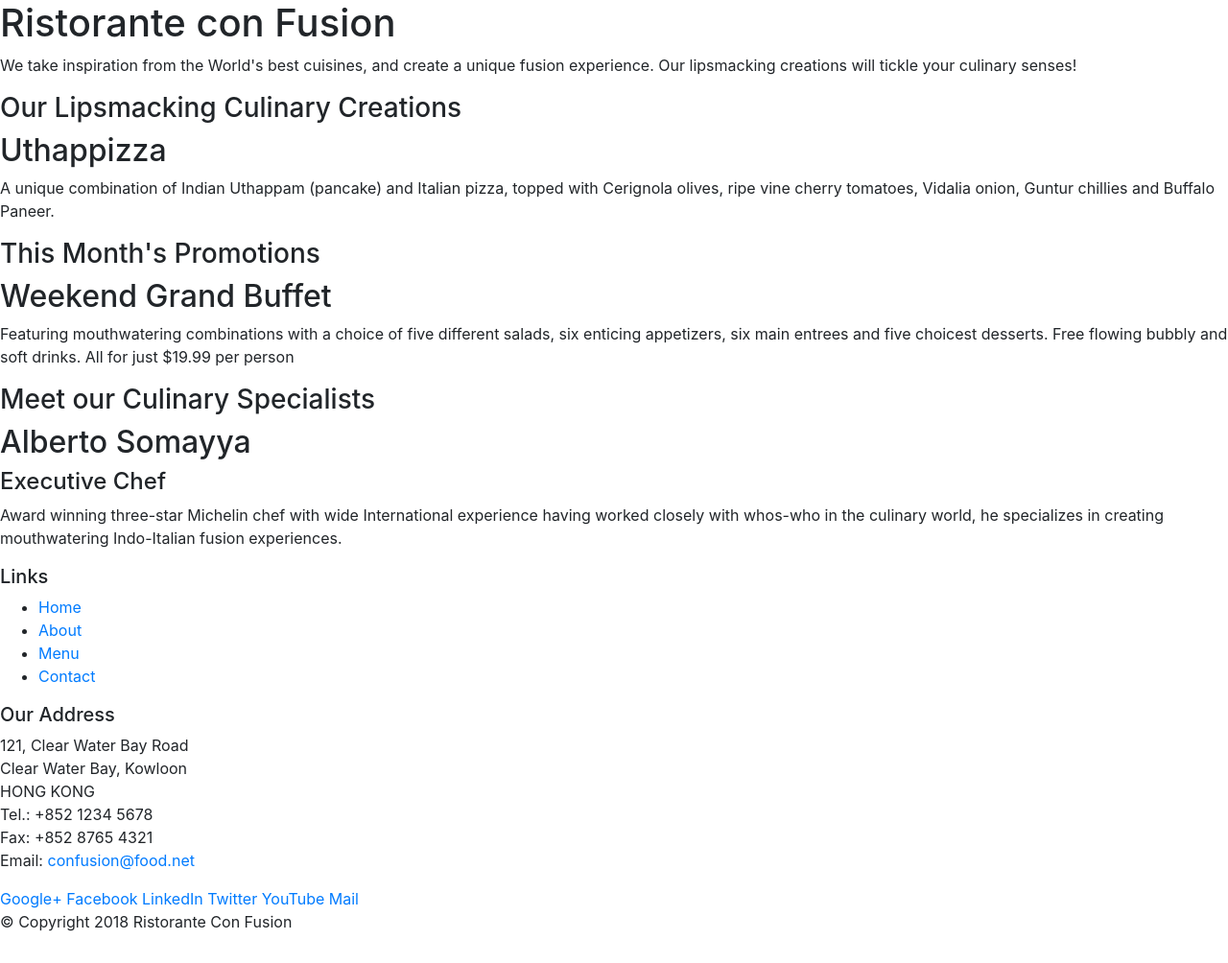
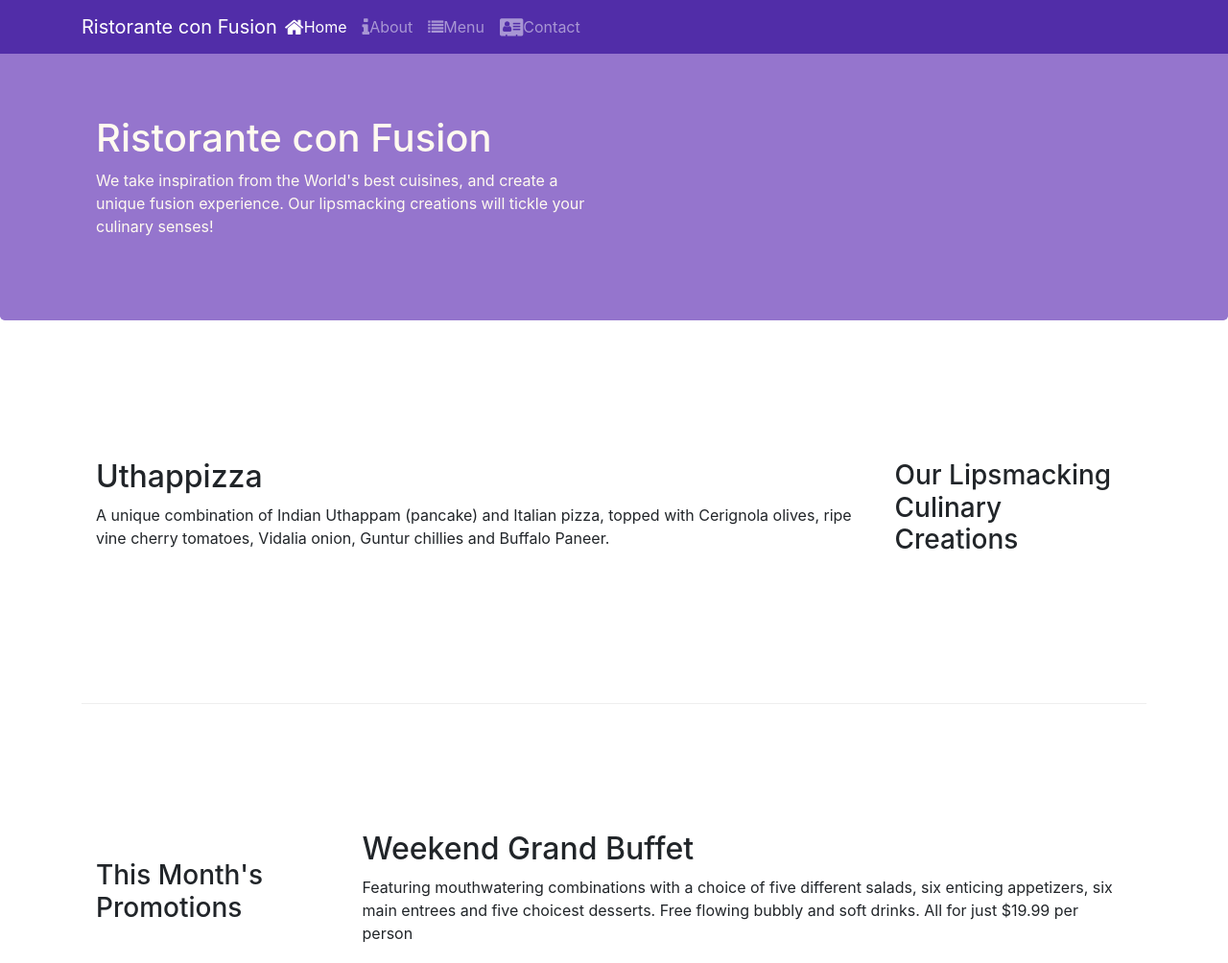
Before and after one commit to sharmatanesh/Coursera-Bootstrap-UI-Frontend-with-ReactJS, a website: page index.html in a window 1280 px wide. Shown: the top 1004 px of the page at 96% size. Drawn offline with nearby package versions, Linux system fonts and the light colour scheme.

Commit message:
navbar and icons added

```diff
--- a/index.html
+++ b/index.html
@@ -4,55 +4,73 @@
 <head>
     <!-- Required meta tags-->
     <meta charset="utf-8">
-    <meta name="viewport" content="width=device-width, inital-scale=1, shrink-to-fit=no">
+    <meta name="viewport" content="width=device-width, initial-scale=1, shrink-to-fit=no">
     <meta http-equiv="x-ua-compatible" content="ie=edge">
     <!--Bootstrap css link-->
     <link rel="stylesheet" href="node_modules/bootstrap/dist/css/bootstrap.min.css">
+    <link rel="stylesheet" href="styles.css">
+    <link rel="stylesheet" href="node_modules/font-awesome/css/font-awesome.min.css">
+    <link rel="stylesheet" href="node_modules/bootstrap-social/bootstrap-social.css">
     <title>Ristorante Con Fusion</title>
 </head>
 
 <body>
-
-    <header>
-        <div>
-            <div>
-                <div>
+    <nav class="navbar navbar-dark navbar-expand-sm fixed-top">
+        <div class="container">
+            <button class="navbar-toggler" type="button" data-toggle="collapse" data-target="#Navbar">
+                <span class="navbar-toggler-icon"></span>
+            </button>
+            <a class="navbar-brand mr-auto" href="#">Ristorante con Fusion</a>
+            <div class="collapse navbar-collapse" id="Navbar">
+                <ul class="navbar-nav mr-auto">
+                    <li class="nav-item active"><a href="#" class="nav-link"><span class="fa fa-home fa-lg"></span>Home</a></li>
+                    <li class="nav-item"><a href="./aboutus.html" class="nav-link"><span class="fa fa-info fa-lg"></span>About</a></li>
+                    <li class="nav-item"><a href="#" class="nav-link"><span class="fa fa-list fa-list"></span>Menu</a></li>
+                    <li class="nav-item"><a href="#" class="nav-link"><span class="fa fa-address-card fa-lg"></span>Contact</a></li>
+                </ul>
+            </div>
+        </div>
+    </nav>
+    <header class="jumbotron">
+        <div class="container">
+            <div class="row row-header">
+                <div class="col-12 col-sm-6">
                     <h1>Ristorante con Fusion</h1>
                     <p>We take inspiration from the World's best cuisines, and create a unique fusion experience. Our lipsmacking creations will tickle your culinary senses!</p>
                 </div>
-                <div>
+                <div class="col-12 col-sm">
                 </div>
             </div>
         </div>
     </header>
 
-    <div>
-        <div>
-            <div>
+    <div class="container">
+        <div class="row row-content align-items-center">
+            <div class="col-12 col-sm-4 order-sm-last col-md-3">
                 <h3>Our Lipsmacking Culinary Creations</h3>
             </div>
-            <div>
+            <div class="col col-sm order-sm-first col-md">
                 <h2>Uthappizza</h2>
                 <p>A unique combination of Indian Uthappam (pancake) and Italian pizza, topped with Cerignola olives, ripe vine cherry tomatoes, Vidalia onion, Guntur chillies and Buffalo Paneer.</p>
             </div>
         </div>
 
 
-        <div>
-            <div>
+        <div class="row row-content align-items-center">
+            <div class="col-12 col-sm-4 col-md-3">
                 <h3>This Month's Promotions</h3>
             </div>
-            <div>
+            <div class="col col-sm col-md">
                 <h2>Weekend Grand Buffet</h2>
                 <p>Featuring mouthwatering combinations with a choice of five different salads, six enticing appetizers, six main entrees and five choicest desserts. Free flowing bubbly and soft drinks. All for just $19.99 per person </p>
             </div>
         </div>
 
-        <div>
-            <div>
+        <div class="row row-content align-items-center">
+            <div class="col-12 col-sm-4 order-sm-last col-md-3">
                 <h3>Meet our Culinary Specialists</h3>
             </div>
-            <div>
+            <div class="col col-sm order-sm-first col-md">
                 <h2>Alberto Somayya</h2>
                 <h4>Executive Chef</h4>
                 <p>Award winning three-star Michelin chef with wide International experience having worked closely with whos-who in the culinary world, he specializes in creating mouthwatering Indo-Italian fusion experiences. </p>
@@ -60,42 +78,42 @@
         </div>
     </div>
 
-    <footer>
-        <div>
-            <div>
-                <div>
+    <footer class="footer">
+        <div class="container">
+            <div class="row">
+                <div class="col-4 offset-1 col-sm-2">
                     <h5>Links</h5>
-                    <ul>
+                    <ul class="list-unstyled">
                         <li><a href="#">Home</a></li>
-                        <li><a href="#">About</a></li>
+                        <li><a href="/aboutus.html">About</a></li>
                         <li><a href="#">Menu</a></li>
                         <li><a href="#">Contact</a></li>
                     </ul>
                 </div>
-                <div>
+                <div class="col-7 col-sm-5 address">
                     <h5>Our Address</h5>
                     <address>
 		              121, Clear Water Bay Road<br>
 		              Clear Water Bay, Kowloon<br>
 		              HONG KONG<br>
-		              Tel.: +852 1234 5678<br>
-		              Fax: +852 8765 4321<br>
-		              Email: <a href="mailto:confusion@food.net">confusion@food.net</a>
+		              <i class="fa fa-phone fa-lg"></i>: +852 1234 5678<br>
+		              <i class="fa fa-fax fa-lg"></i>: +852 8765 4321<br>
+		              <i class="fa fa-envelope fa-lg"></i>: <a href="mailto:confusion@food.net">confusion@food.net</a>
 		           </address>
                 </div>
-                <div>
-                    <div>
-                        <a href="http://google.com/+">Google+</a>
-                        <a href="http://www.facebook.com/profile.php?id=">Facebook</a>
-                        <a href="http://www.linkedin.com/in/">LinkedIn</a>
-                        <a href="http://twitter.com/">Twitter</a>
-                        <a href="http://youtube.com/">YouTube</a>
-                        <a href="mailto:">Mail</a>
+                <div class="col-12 col-sm-4 align-self-center">
+                    <div class="text-center">
+                        <a class="btn btn-social-icon btn-google" href="http://google.com/+"><i class="fa fa-google-plus fa-lg"></i></a>
+                        <a class="btn btn-social-icon btn-facebook" href="http://www.facebook.com/profile.php?id="><i class="fa fa-facebook fa-lg"></i></a>
+                        <a class="btn btn-social-icon btn-linkedin" href="http://www.linkedin.com/in/"><i class="fa fa-linkedin fa-lg"></i></a>
+                        <a class="btn btn-social-icon btn-twitter" href="http://twitter.com/"><i class="fa fa-twitter fa-lg"></i></a>
+                        <a class="btn btn-social-icon btn-google" href="http://youtube.com/"><i class="fa fa-youtube fa-lg"></i></a>
+                        <a class="btn btn-social-icon" href="mailto:"><i class="fa fa-envelope-o fa-lg"></i></a>
                     </div>
                 </div>
            </div>
-           <div>
-                <div>
+           <div class="row justify-content-center">
+                <div class="col-auto">
                     <p>© Copyright 2018 Ristorante Con Fusion</p>
                 </div>
            </div>
--- a/package.json
+++ b/package.json
@@ -15,6 +15,8 @@
   },
   "dependencies": {
     "bootstrap": "^4.0.0",
+    "bootstrap-social": "^5.1.1",
+    "font-awesome": "^4.7.0",
     "jquery": "^3.3.1",
     "popper.js": "^1.12.9"
   }
--- /dev/null
+++ b/styles.css
@@ -0,0 +1,38 @@
+.row-header {
+    margin: 0px auto;
+    padding: 0px;
+}
+
+.row-content {
+    margin: 0px auto;
+    padding: 50px 0px 50px 0px;
+    border-bottom: 1px ridge;
+    min-height: 400px;
+}
+
+.footer {
+    background-color: #D1C4E9;
+    margin: 0px auto;
+    padding: 20px 0px 20px 0px;
+}
+
+.jumbotron {
+    padding: 70px 30px 70px 30px;
+    margin: 0px auto;
+    background:#9575CD;
+    color: floralwhite;
+}
+
+.address {
+    font-size: 80%;
+    margin: 0px;
+    color: #0F0F0F;
+}
+body {
+    padding: 50px 0px 0px 0px;
+    z-index: 0;
+}
+
+.navbar-dark {
+    background-color: #512DA8;
+}
```
Also changed, not shown: aboutus.html (added, +132 -0 lines), 1 other file.
